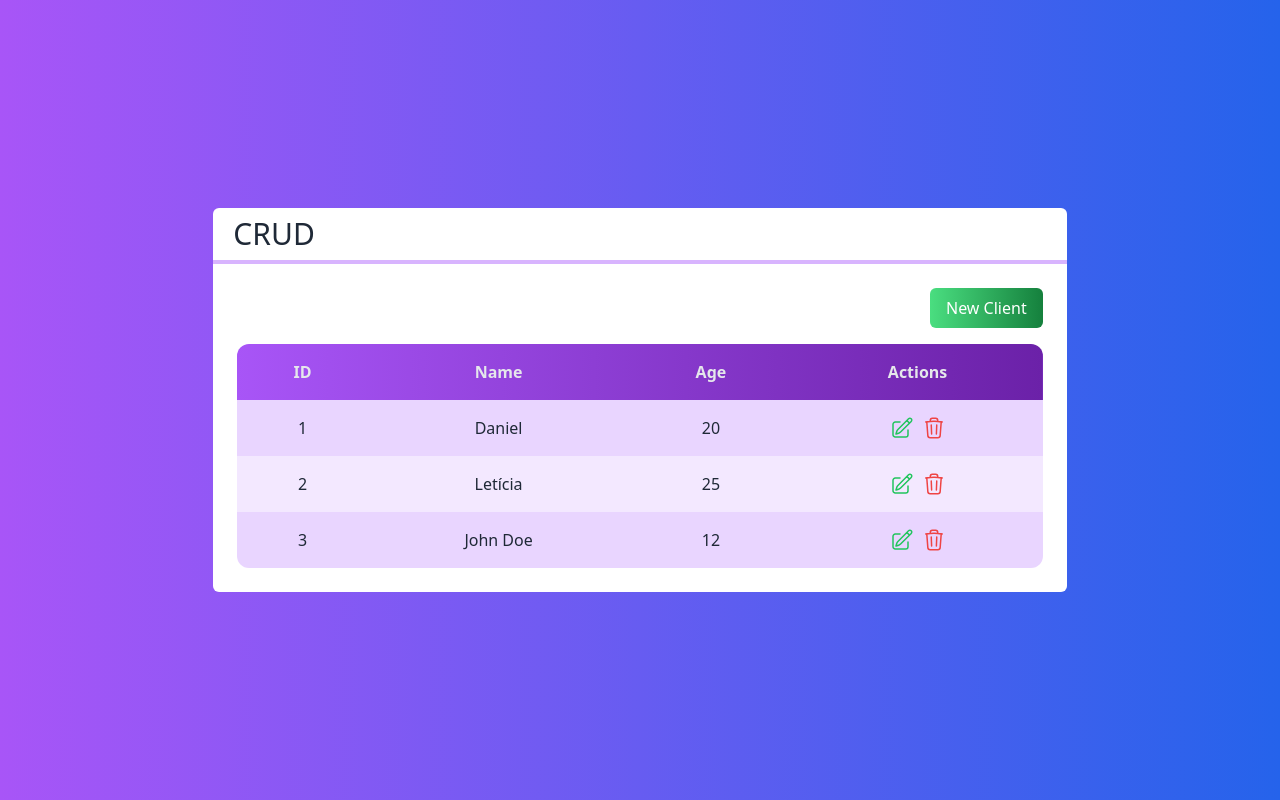
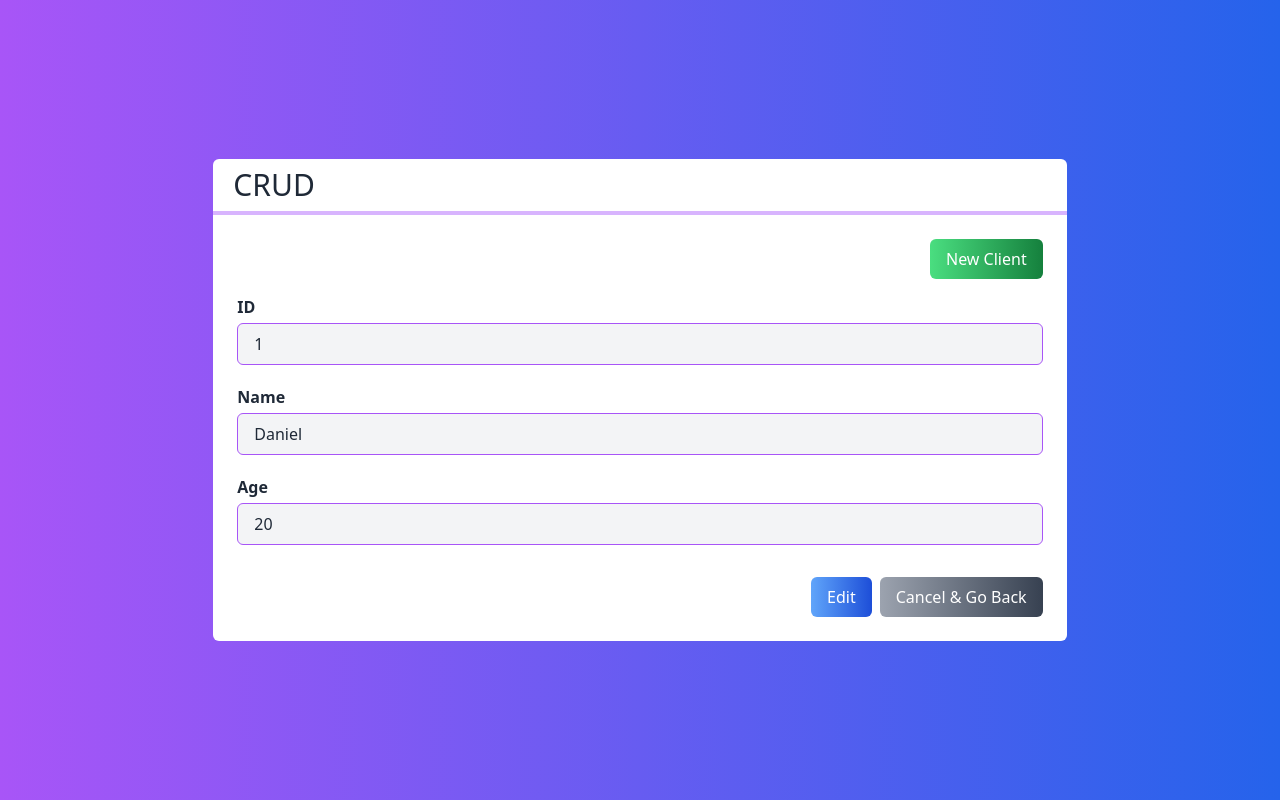
Before and after one commit to DanielBGC/nextjs-firebase-crud, a Next.js app: page / in a window 1280 px wide. Built offline with nearby package versions, Linux system fonts and the light colour scheme.

Commit message:
Criando componente do formulário

```diff
--- /dev/null
+++ b/src/components/Form.tsx
@@ -0,0 +1,27 @@
+import Client from '@/core/Client';
+import { useState } from 'react';
+import { BlueButton, GrayButton } from './Buttons';
+import Input from './Input';
+
+type FormPropsType = {
+  client: Client;
+};
+
+export default function Form(props: FormPropsType) {
+  const id = props.client?.id;
+  const [name, setName] = useState(props.client?.name ?? '');
+  const [age, setAge] = useState(props.client?.age ?? 0);
+
+  return (
+    <form>
+      {id && <Input label='ID' type='text' value={id} readOnly={true}></Input>}
+      <Input label='Name' type='text' value={name} onChange={setName}></Input>
+      <Input label='Age' type='number' value={age} onChange={setAge}></Input>
+
+      <div className='flex justify-end gap-2 mt-8'>
+        <BlueButton>{id ? 'Edit' : 'Save'}</BlueButton>
+        <GrayButton>Cancel & Go Back</GrayButton>
+      </div>
+    </form>
+  );
+}
--- /dev/null
+++ b/src/components/Input.tsx
@@ -0,0 +1,32 @@
+type InputPropsType = {
+  label: string;
+  type: 'text' | 'number';
+  readOnly?: boolean;
+  value: any;
+  onChange?: (value: any) => void;
+};
+
+export default function Input(props: InputPropsType) {
+  return (
+    <div className='flex flex-col mb-5'>
+      <label htmlFor='' className='mb-1 font-semibold'>
+        {props.label}
+      </label>
+      <input
+        className={`
+          border border-purple-500
+          rounded-md
+          focus:outline-none
+          px-4 py-2
+          bg-gray-100
+          focus:bg-white
+        `}
+        type={props.type ?? 'text'}
+        value={props.value}
+        onChange={(e) => props.onChange?.(e.target.value)}
+        readOnly={props.readOnly ?? false}
+        disabled={props.readOnly ?? false}
+      />
+    </div>
+  );
+}
--- a/src/pages/index.tsx
+++ b/src/pages/index.tsx
@@ -1,4 +1,5 @@
 import { GreenButton } from '@/components/Buttons';
+import Form from '@/components/Form';
 import Layout from '@/components/Layout';
 import Table from '@/components/Table';
 import Client from '@/core/Client';
@@ -34,11 +35,12 @@ export default function Home() {
           <div className='flex justify-end'>
             <GreenButton className='mb-4'>New Client</GreenButton>
           </div>
-          <Table
+          {/* <Table
             clients={clients}
             openEditClient={openEditClient}
             openDeleteClient={openDeleteClient}
-          />
+          /> */}
+          <Form client={clients[0]} />
         </Layout>
       </div>
     </>
```
